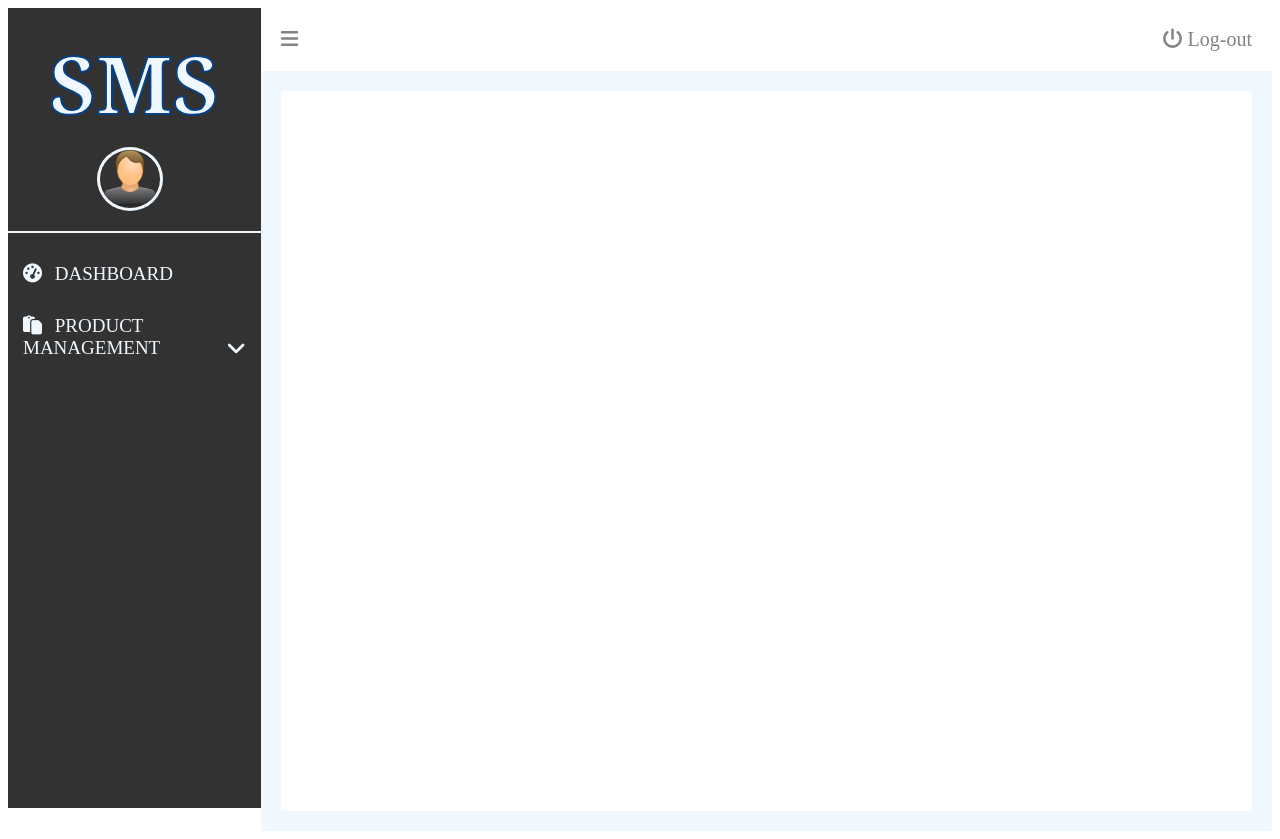
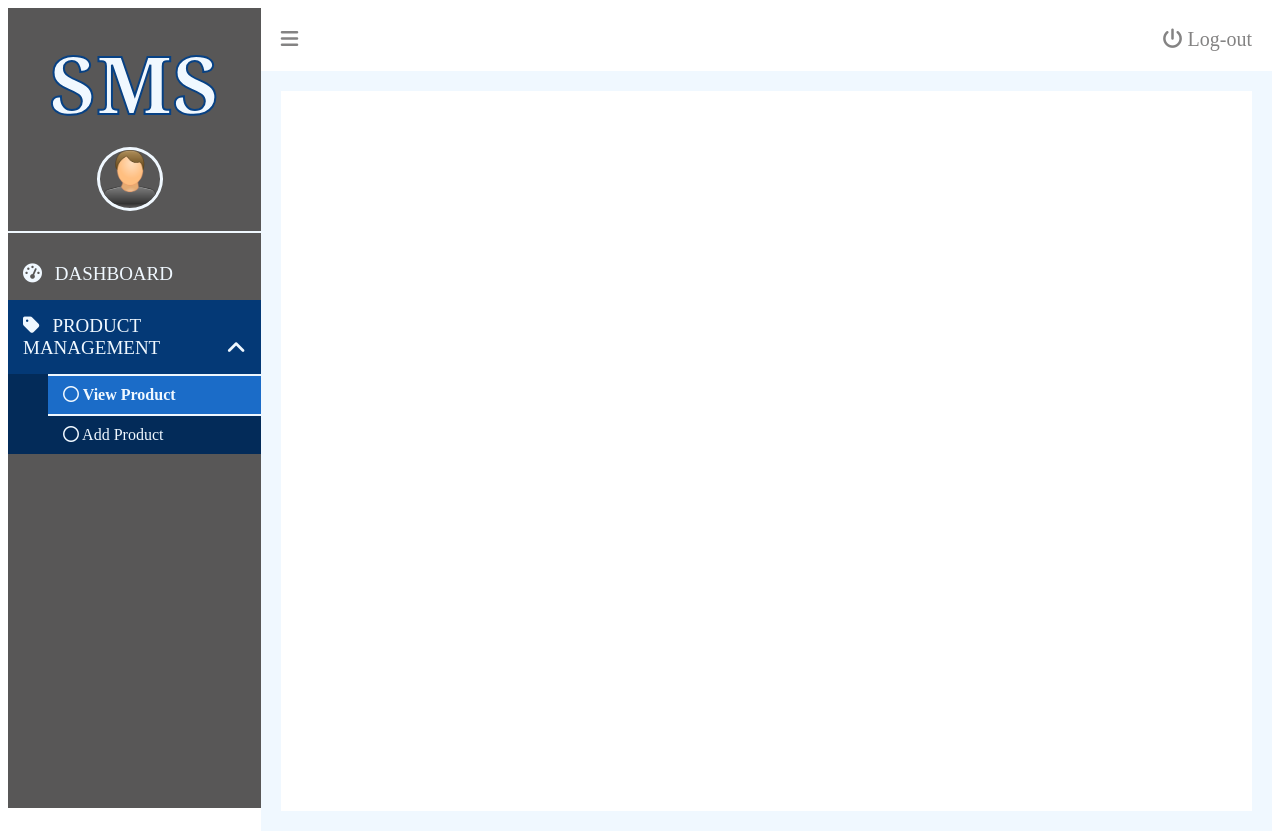
Before and after one commit to AleMezz00/SAPD_STOCK_MANAGEMENT_SYSTEM, a PHP site: page /product.php in a window 1280 px wide. Run offline with PHP 8.4, Linux system fonts and the light colour scheme; the visitor is signed in with stand-in values (Sample User, id 1); data that the repository does not hold is empty; some libraries are stand-ins or nearby versions.

Commit message:
menu a tendina2

```diff
--- a/css/login2.css
+++ b/css/login2.css
@@ -92,7 +92,7 @@ div.loginButtonContainer button:hover{
 
 div.dashboard_sidebar{
     width: 20%;
-    background: #323232;
+    background: #585757;
     height: 100vh;
 }
 
@@ -211,3 +211,9 @@ i.mainMenuIconArrow{
     float: right;
     font-size: 22px !important;
 }
+.subMenuActive{
+    font-weight: bold;
+    border-top: 2px solid aliceblue;
+    border-bottom: 2px solid aliceblue;
+    background: #1b6cc8;
+}
--- a/js/script.js
+++ b/js/script.js
@@ -34,6 +34,8 @@ toggleBtn.addEventListener( 'click', (event)  => {
 
 });
 
+//Submenu show/hide
+
 document.addEventListener('click', function(e){
     let clickedEl = e.target;
 
@@ -41,8 +43,20 @@ document.addEventListener('click', function(e){
         let subMenu = clickedEl.closest('li').querySelector('.subMenus');
         let mainMenuIcon = clickedEl.closest('li').querySelector('.mainMenuIconArrow');
 
-        console.log(mainMenuIcon);
+        //close all submenus
+        let subMenus = document.querySelectorAll('.subMenus');
+        subMenus.forEach((sub) => {
+            if(subMenu !== sub) sub.style.display = 'none';
+        });
 
+        //call function to hide/show submenu
+        showHideSubMenu(subMenu,mainMenuIcon);
+    }
+});
+
+//FUNCTION to hide/show submenu
+function showHideSubMenu(subMenu,mainMenuIcon){
+    //check if there is submenu
     if(subMenu != null){
         if(subMenu.style.display === 'block'){
             subMenu.style.display = 'none';
@@ -55,4 +69,19 @@ document.addEventListener('click', function(e){
         }
     }
 }
-});
+
+//use selector to get the current menu or submenu
+
+let pathArray = window.location.pathname.split( '/' );
+let curFile = pathArray[pathArray.length - 1];
+
+let curNav = document.querySelector('a[href="./'+ curFile +'"]');
+curNav.classList.add('subMenuActive');
+
+let mainNav = curNav.closest('li.liMainMenu');
+mainNav.style.background = '#043976';
+
+let subMenu = curNav.closest('.subMenus');
+let mainMenuIcon = mainNav.querySelector('i.mainMenuIconArrow');
+
+showHideSubMenu(subMenu,mainMenuIcon);
--- a/partials/app-sidebar.php
+++ b/partials/app-sidebar.php
@@ -13,14 +13,14 @@
             </li>
             <li class="liMainMenu showHideSubMenu">
                 <a href="javascript:void(0);" class="showHideSubMenu">
-                    <i class="fa fa-clipboard showHideSubMenu"></i>
+                    <i class="fa fa-tag showHideSubMenu"></i>
                     <span class="menuText showHideSubMenu"> Product Management </span>
                     <i class="fa fa-angle-down mainMenuIconArrow showHideSubMenu"></i>
                 </a>
 
                 <ul class="subMenus" id="product">
-                    <li><a class="subMenuLink" href="#"> <i class="fa fa-circle-o"></i> View Product</a></li>
-                    <li><a class="subMenuLink" href="#"> <i class="fa fa-circle-o"></i> Add Product</a></li>
+                    <li><a class="subMenuLink" href="./product.php"> <i class="fa fa-circle-o"></i> View Product</a></li>
+                    <li><a class="subMenuLink" href="./add-product.php"> <i class="fa fa-circle-o"></i> Add Product</a></li>
                 </ul>
             </li>
         </ul>
```
Also changed, not shown: add-product.php (added, +36 -0 lines). Lines whose indentation alone changed are shown as unchanged.
